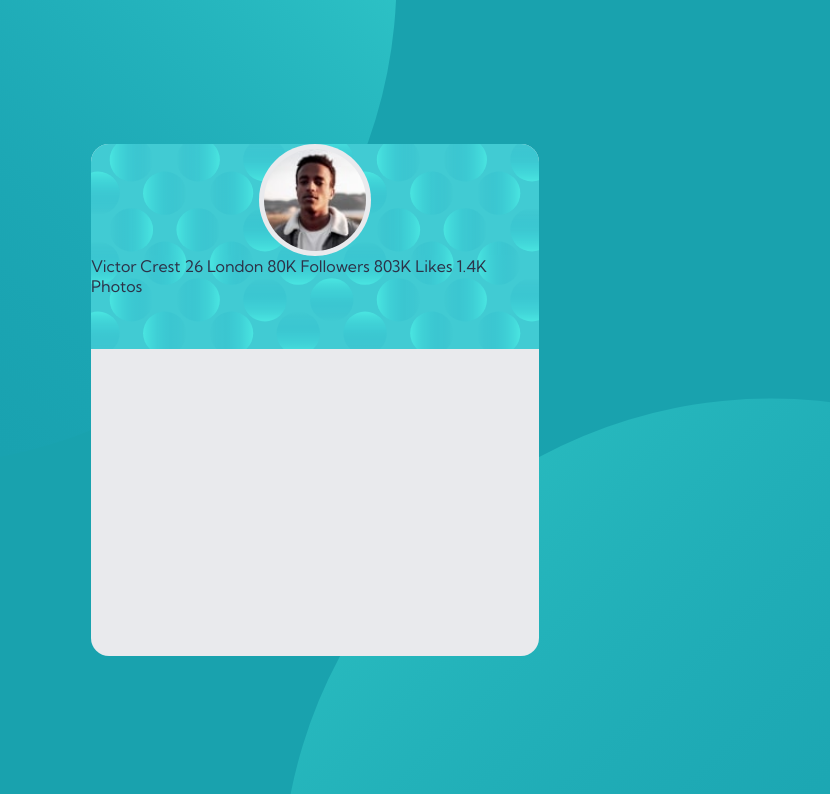
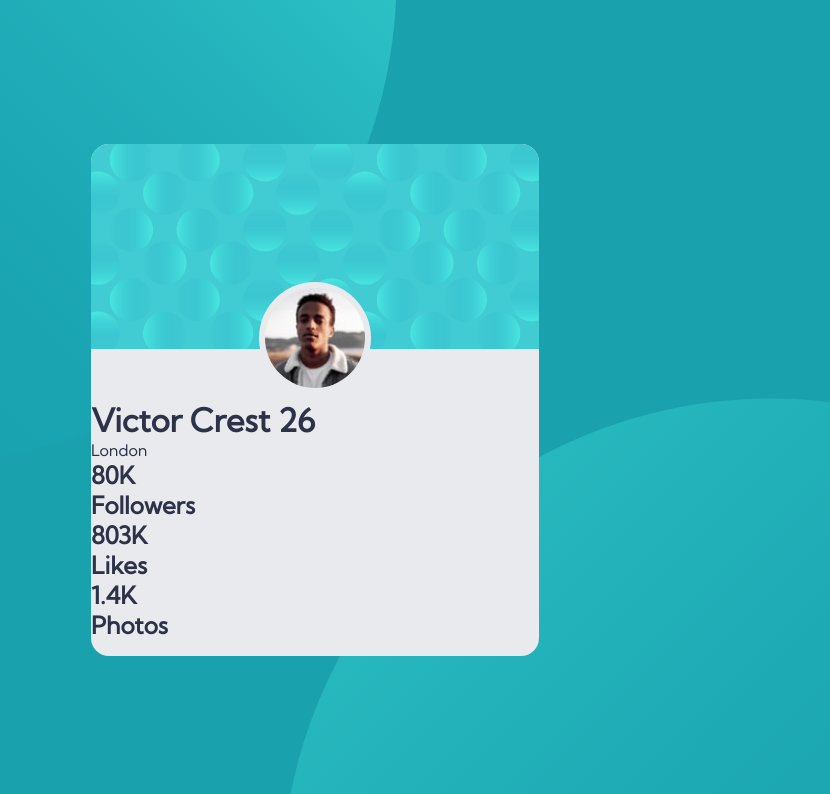
Before and after one commit to afuhflynn/profile-card-component, a plain HTML site: page index.html in a window 1280 px wide. Shown: the top 794 px of the page, without its empty margins (325-1155 px from the left). Drawn offline with Linux system fonts and the light colour scheme; files whose address does not match are found by name.

Commit message:
feat: enhance profile card layout and styling for better presentation

```diff
--- a/index.html
+++ b/index.html
@@ -24,18 +24,29 @@
         <div class="card-avatar">
           <img src="./images/image-victor.jpg" alt="victor" class="avatar">
         </div>
-        Victor Crest
-        26
-        London
+        <div class="content">
+          <div>
+            <h1>Victor Crest
+              <span>26</span>
+            </h1>
+            <p>London</p>
+          </div>
 
-        80K
-        Followers
+          <div>
+            <h2>
+              80K
+              <p>Followers</p>
+            </h2>
 
-        803K
-        Likes
+            <h2>803K
+              <p>Likes</p>
+            </h2>
 
-        1.4K
-        Photos
+            <h2>1.4K
+              <p>Photos</p>
+            </h2>
+          </div>
+        </div>
       </div>
     </div>
     <img src="./images/bg-pattern-bottom.svg" alt="corner-patterns" class="bottom">
--- a/styles.css
+++ b/styles.css
@@ -91,9 +91,10 @@ body {
   display: flex;
   flex-direction: column;
   align-items: center;
-  justify-content: start;
+  justify-content: end;
   z-index: 60;
   color: var(--navy-950);
+  gap: 5rem;
 }
 
 .card-avatar {
@@ -101,15 +102,28 @@ body {
   overflow: hidden;
   height: 7rem;
   width: 7rem;
-  padding: 5px;
+  padding: 6px;
   background-color: var(--gray-100);
   display: flex;
   flex-direction: row;
   align-items: center;
   justify-content: center;
+  position: absolute;
+  top: 8.6rem;
 }
 
 .avatar {
   border-radius: 50%;
   object-fit: contain;
 }
+
+.content {
+  width: 100%;
+  height: 50%;
+}
+
+@media screen and (max-width: 600px) {
+  .card-container {
+    width: 95%;
+  }
+}
```
